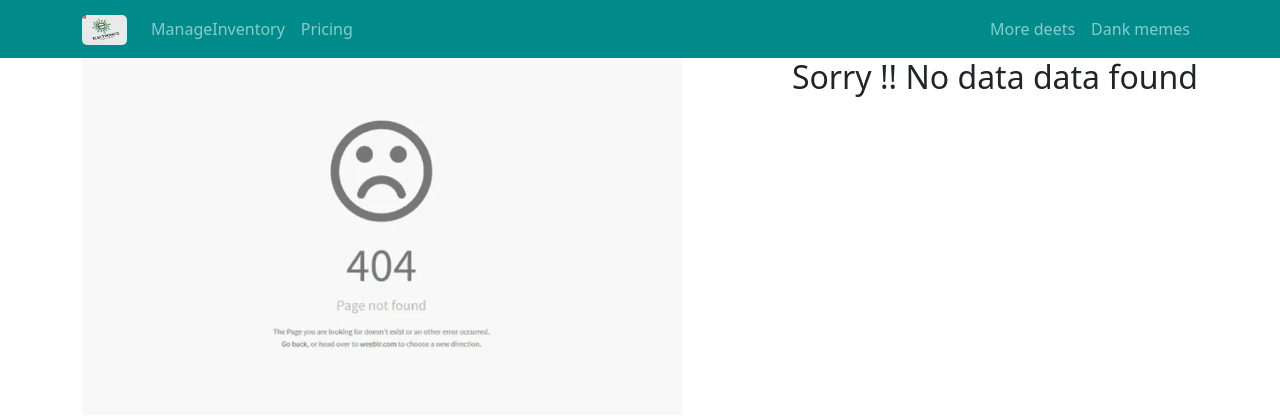
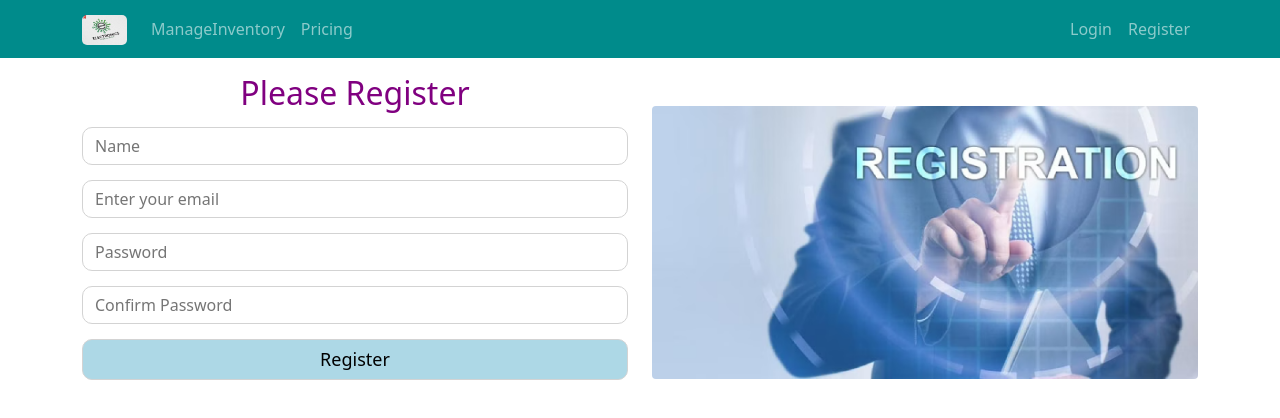
Before and after one commit to Rakibulhasan70/wareHouse-client-site, a React (Create React App) app: page /register in a window 1280 px wide. Shown: the top 418 px of the page. Built offline with nearby package versions, Linux system fonts and the light colour scheme.

Commit message:
register-form

```diff
--- a/src/App.js
+++ b/src/App.js
@@ -3,8 +3,10 @@ import { Route, Routes } from 'react-router-dom';
 import './App.css';
 import Header from './components/Header/Header';
 import Home from './components/Home/Home';
+import Login from './components/Login/Login';
 import ManageInventory from './components/ManageInventory/ManageInventory';
 import NotFound from './components/NotFound/NotFound';
+import Register from './components/Register/Register';
 
 function App() {
   return (
@@ -13,6 +15,8 @@ function App() {
       <Routes>
         <Route path='/home' element={<Home></Home>}></Route>
         <Route path='/manageinventory' element={<ManageInventory></ManageInventory>}></Route>
+        <Route path='/login' element={<Login></Login>}></Route>
+        <Route path='/register' element={<Register></Register>}></Route>
 
         <Route path='*' element={<NotFound></NotFound>}></Route>
       </Routes>
--- a/src/components/Header/Header.js
+++ b/src/components/Header/Header.js
@@ -16,10 +16,8 @@ const Header = () => {
                             <Nav.Link href="#pricing">Pricing</Nav.Link>
                         </Nav>
                         <Nav>
-                            <Nav.Link href="#deets">More deets</Nav.Link>
-                            <Nav.Link eventKey={2} href="#memes">
-                                Dank memes
-                            </Nav.Link>
+                            <Nav.Link as={Link} to="/login">Login</Nav.Link>
+                            <Nav.Link as={Link} to="/register">Register</Nav.Link>
                         </Nav>
                     </Navbar.Collapse>
                 </Container>
--- a/src/components/Inventories/Inventories.css
+++ b/src/components/Inventories/Inventories.css
@@ -4,4 +4,8 @@
     grid-gap: 40px;
 }
 
-;
+@media only screen and (max-width:576px) {
+    .products {
+        grid-template-columns: repeat(1, 1fr);
+    }
+}
--- a/src/components/Inventory/Inventory.css
+++ b/src/components/Inventory/Inventory.css
@@ -5,3 +5,11 @@
 .product-details {
     box-shadow: 0 0 10px lightgrey;
 }
+
+.update-btn {
+    border: 0;
+    font-size: 15px;
+    padding: 6px 12px;
+    border-radius: 5px;
+    background-color: lightblue;
+}
--- a/src/components/Inventory/Inventory.js
+++ b/src/components/Inventory/Inventory.js
@@ -4,13 +4,14 @@ import './Inventory.css'
 const Inventory = (props) => {
     const { name, img, description, price, supplierName } = props.inventory
     return (
-        <div className='product-details ps-5'>
+        <div className='product-details ps-5' >
             <img src={img} alt="" />
             <h4 className='mt-0'>Name: {name}</h4>
             <p className='mb-0'> Description: {description}</p>
             <p className='mb-0'> Price: {price}</p>
-            <p className='mt-0 mb-3'> Supplier: {supplierName}</p>
-        </div>
+            <p className='mb-3'> Supplier: {supplierName}</p>
+            <button className='mb-3 mt-0 update-btn'>Update</button>
+        </div >
     );
 };
 
--- /dev/null
+++ b/src/components/Login/Login.js
@@ -0,0 +1,11 @@
+import React from 'react';
+
+const Login = () => {
+    return (
+        <div>
+            <h2>Login</h2>
+        </div>
+    );
+};
+
+export default Login;
--- /dev/null
+++ b/src/components/Register/Register.css
@@ -0,0 +1,9 @@
+.form-register input {
+    display: block;
+    width: 100%;
+    margin: 15px 0;
+    padding: 6px 12px;
+    border-radius: 10px;
+    border: 1px solid lightgray;
+
+}
--- /dev/null
+++ b/src/components/Register/Register.js
@@ -0,0 +1,31 @@
+import React from 'react';
+import './Register.css'
+import registration from '../../image/form/registraton.png'
+
+const Register = () => {
+    return (
+        <div className='container'>
+            <div className="row">
+                <div className="col col-lg-6 col-12">
+                    <h2 className='mt-3 text-center' style={{ color: 'purple' }}>Please Register</h2>
+                    <form className='form-register'>
+                        <input type="text" placeholder='Name' />
+                        <input type="email" name="email" id="" placeholder='Enter your email' />
+                        <input type="password" name="password" id="" placeholder='Password' />
+                        <input type="password" name="ConfirmPassword" id="" placeholder='Confirm Password' />
+                        <input style={{ backgroundColor: 'lightblue', fontSize: '18px' }} type="submit" value="Register" />
+                    </form>
+                </div>
+                <div className="col col-lg-6 col-12">
+                    <div className='mt-5  '>
+                        <img className='img-fluid rounded-2' src={registration} alt="" />
+                    </div>
+                </div>
+            </div>
+
+
+        </div>
+    );
+};
+
+export default Register;
```
Also changed, not shown: src/components/Login/Login.css (added), src/image/form/registraton.png (added).
